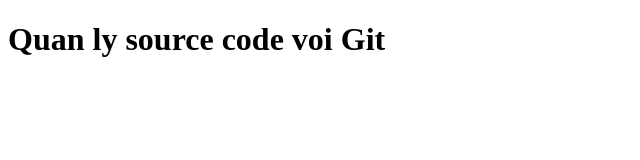
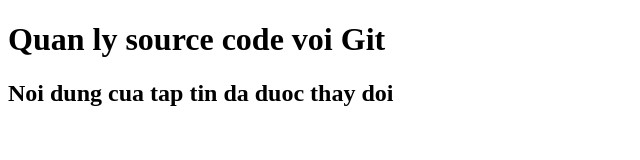
Before and after one commit to qthuy2k1/CT300_BT1, a plain HTML site: page index.html in a window 1280 px wide. Shown: the whole page, without its empty margins (0-640 px from the left). Drawn offline with Linux system fonts and the light colour scheme.

Commit message:
thay doi noi dung index.html

```diff
--- a/index.html
+++ b/index.html
@@ -8,5 +8,6 @@
 </head>
 <body>
     <h1>Quan ly source code voi Git</h1>
+    <h2>Noi dung cua tap tin da duoc thay doi</h2>
 </body>
 </html>
```
